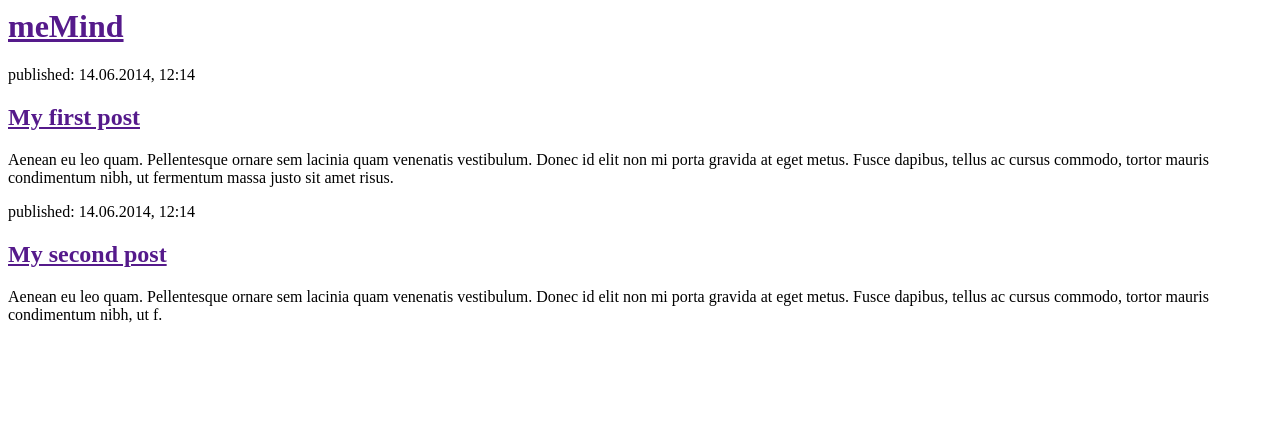
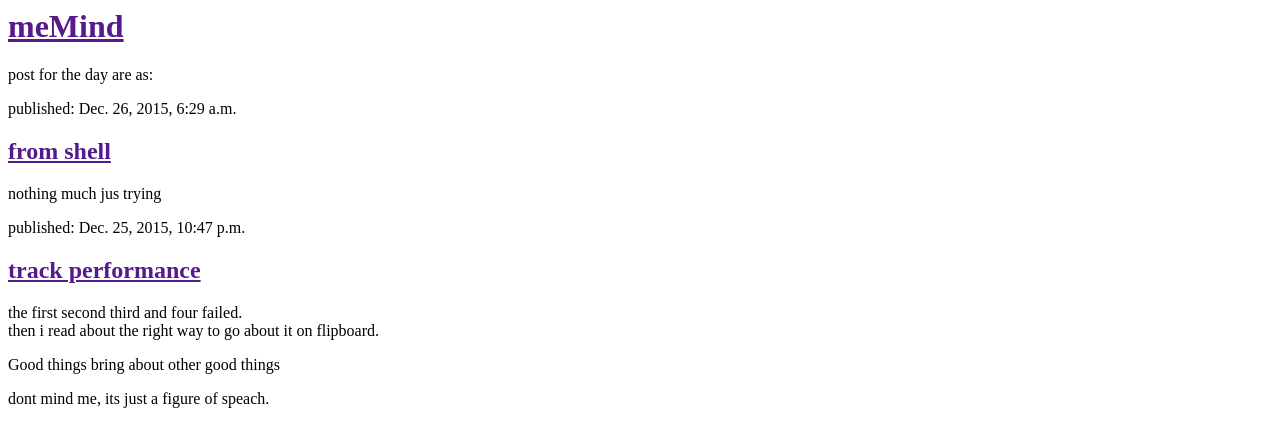
Before and after one commit to asamoahtekyi/myblog, a Django app: page / in a window 1280 px wide. Shown: the top 447 px of the page. Run offline with Django 3.2, Linux system fonts and the light colour scheme; data comes from the database, SQL or seed files in the repository; both versions use the stored data as it was after the commit.

Commit message:
view change. timezone to datetime

```diff
--- a/blog/templates/blog/post_list.html
+++ b/blog/templates/blog/post_list.html
@@ -5,18 +5,19 @@
     <body>
         <div>
             <h1><a href="">meMind</a></h1>
+            post for the day are as:
         </div>
 
+        {% for post in allposts %}
         <div>
-            <p>published: 14.06.2014, 12:14</p>
-            <h2><a href="">My first post</a></h2>
-            <p>Aenean eu leo quam. Pellentesque ornare sem lacinia quam venenatis vestibulum. Donec id elit non mi porta gravida at eget metus. Fusce dapibus, tellus ac cursus commodo, tortor mauris condimentum nibh, ut fermentum massa justo sit amet risus.</p>
+
+            <p>published: {{ post.published_date }}</p>
+            <h2><a href="">{{ post.title }}</a></h2>
+            <p>{{ post.text|linebreaks }}</p>
+
         </div>
 
-        <div>
-            <p>published: 14.06.2014, 12:14</p>
-            <h2><a href="">My second post</a></h2>
-            <p>Aenean eu leo quam. Pellentesque ornare sem lacinia quam venenatis vestibulum. Donec id elit non mi porta gravida at eget metus. Fusce dapibus, tellus ac cursus commodo, tortor mauris condimentum nibh, ut f.</p>
-        </div>
+        {% endfor %}
+
     </body>
 </html>
--- a/blog/views.py
+++ b/blog/views.py
@@ -1,5 +1,10 @@
 from django.shortcuts import render
+#from django.utils import timezone
+from .models import Post
+from datetime import datetime
 
 def post_list(request):
 
-    return render(request,'blog/post_list.html', {})
+    allposts=Post.objects.filter(published_date__lte=datetime.now()).order_by('-published_date')
+
+    return render(request,'blog/post_list.html', {'allposts':allposts})
```
Also changed, not shown: db.sqlite3, 1 other file.
